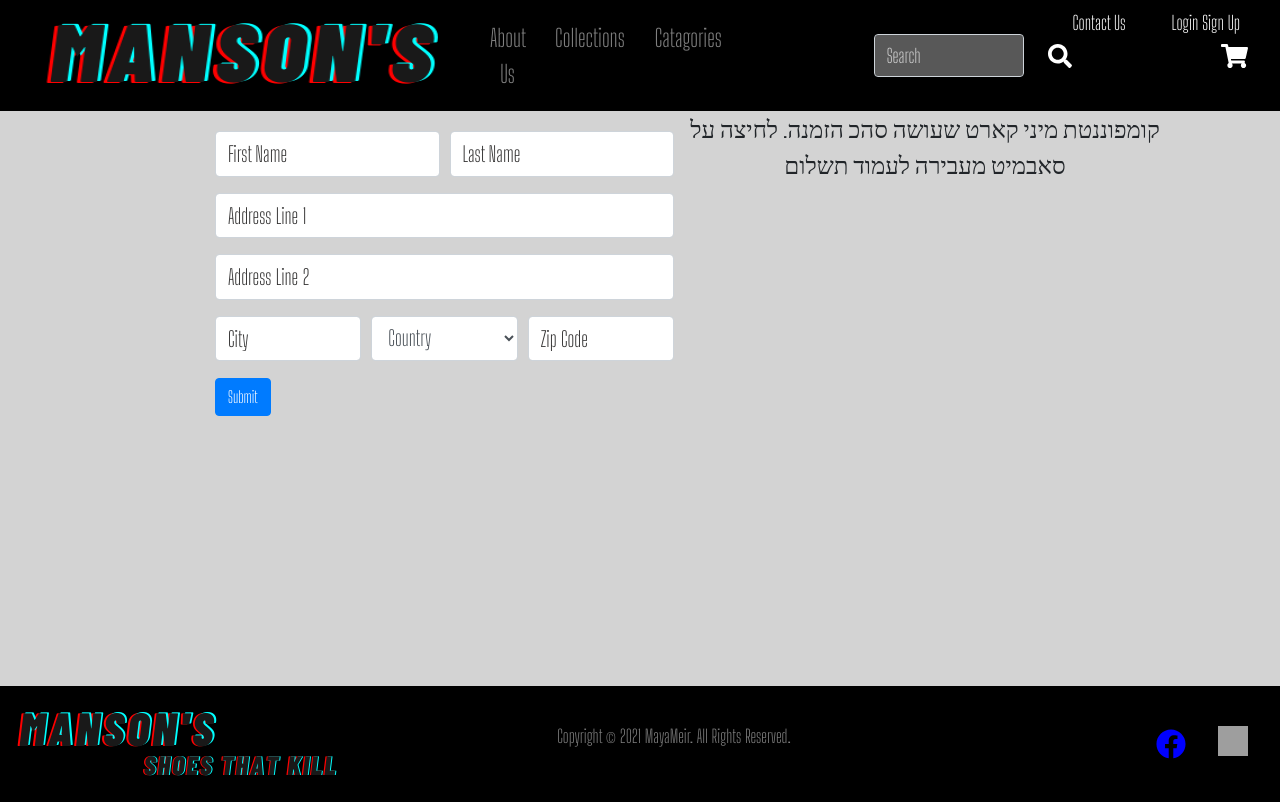
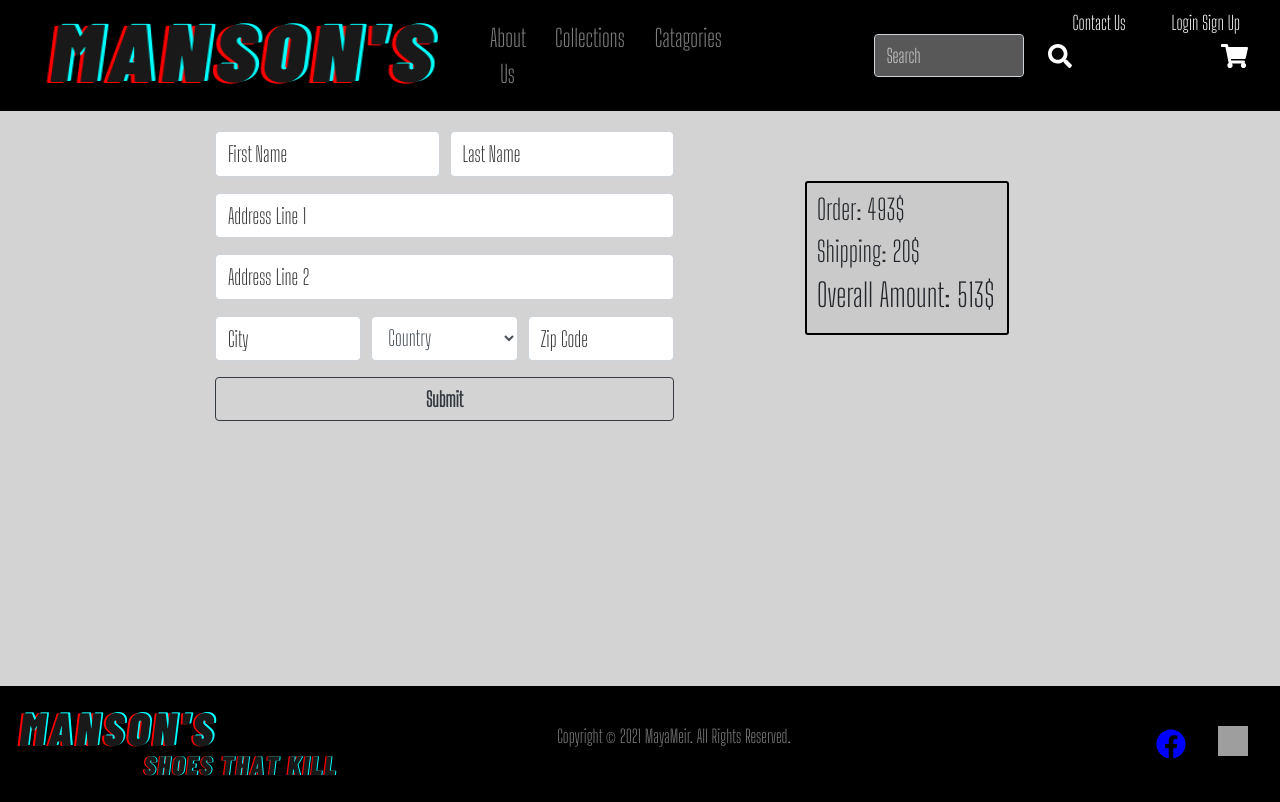
Before and after one commit to MayaMeir/MansonsShoes, a React (Create React App) app: page /checkout in a window 1280 px wide. Built offline with nearby package versions, Linux system fonts and the light colour scheme; grey boxes are pictures that could not be loaded.

Commit message:
more changes

```diff
--- a/src/App.js
+++ b/src/App.js
@@ -116,7 +116,7 @@
       <Route exact path="/login" component={Login} />
       <Route exact path="/signup" component={SignUp} />
       <Route exact path="/cart" component={() => <Cart products={products} />} />
-      <Route exact path="/checkout" component={Checkout} />
+      <Route exact path="/checkout" component={() => <Checkout products={products} />} />
 
     </div>
   </Router>
--- a/src/checkout/checkout.css
+++ b/src/checkout/checkout.css
@@ -13,3 +13,15 @@
 .form-control{
     font-size: 21px;
 }
+
+#priceWithShipping{
+    text-align: left;
+    border: 2px solid black;
+    background-color: rgba(148, 147, 147, 0.144);
+    border-radius: 3px;
+    margin: auto;
+    width: 80%;
+    padding: 10px;
+    margin-left: 150px;
+    margin-top: 70px;
+}
--- a/src/checkout/checkout.js
+++ b/src/checkout/checkout.js
@@ -2,15 +2,19 @@
 import './checkout.css';
 import {Button , Form, Row, Col, Container,InputGroup, FormControl } from 'react-bootstrap';
 
-function Checkout(){
-
+function Checkout(props){
+let sum = 0;
+const shipping = 20;
+for (let product of props.products){
+    sum += parseInt(product.price)
+}
 
     return <>
     <Container>
 
 
   <Row>
-    <Col>
+    <Col xs="6">
     <Form style={{width:"85%", textAlign:"left", marginTop:"20px"}} id="checkoutForm">
   <Form.Row>
     <Form.Group as={Col} controlId="formGridName">
@@ -47,12 +51,18 @@
     </Form.Group>
   </Form.Row>
 
-  <Button variant="primary" type="submit">
-    Submit
-  </Button>
+  <Button variant="outline-dark" block id="btn">Submit</Button>
+
 </Form>
     </Col>
-    <Col>קומפוננטת מיני קארט שעושה סהכ הזמנה. לחיצה על סאבמיט מעבירה לעמוד תשלום</Col>
+    <Col xs="3">
+    <div id="priceWithShipping">
+    <h3>Order: {sum}$</h3>
+     <h3>Shipping: {shipping}$</h3>
+     <h2>Overall Amount: {sum + shipping}$</h2>
+
+      </div>
+      </Col>
   </Row>
 </Container>
     </>
--- a/src/login_signup/signup.js
+++ b/src/login_signup/signup.js
@@ -30,9 +30,9 @@
                     <input type="password" className="form-control" placeholder="Enter password" />
                 </div>
 
-                <Button type="submit" className="btn btn-primary btn-block">Sign Up</Button>
+                <Button variant="outline-dark" block id="btn">Submit</Button>
                 <p className="forgot-password text-right">
-                    Already registered <a href="/login">sign in?</a>
+                    Already registered? <a href="/login">Sign In</a>
                 </p>
             </Form>
 
```
